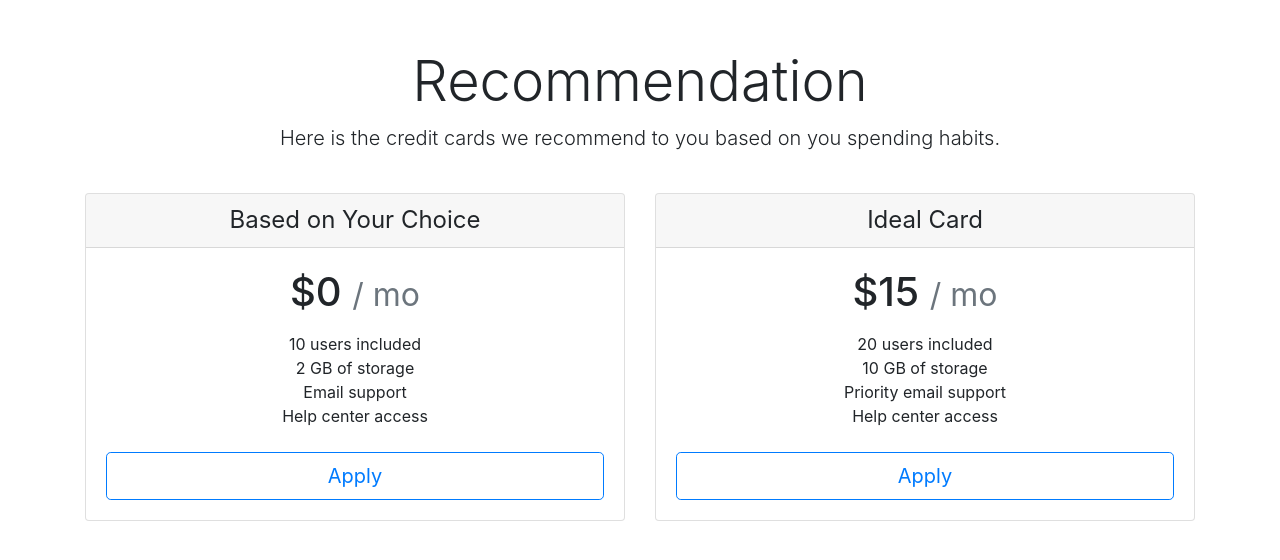
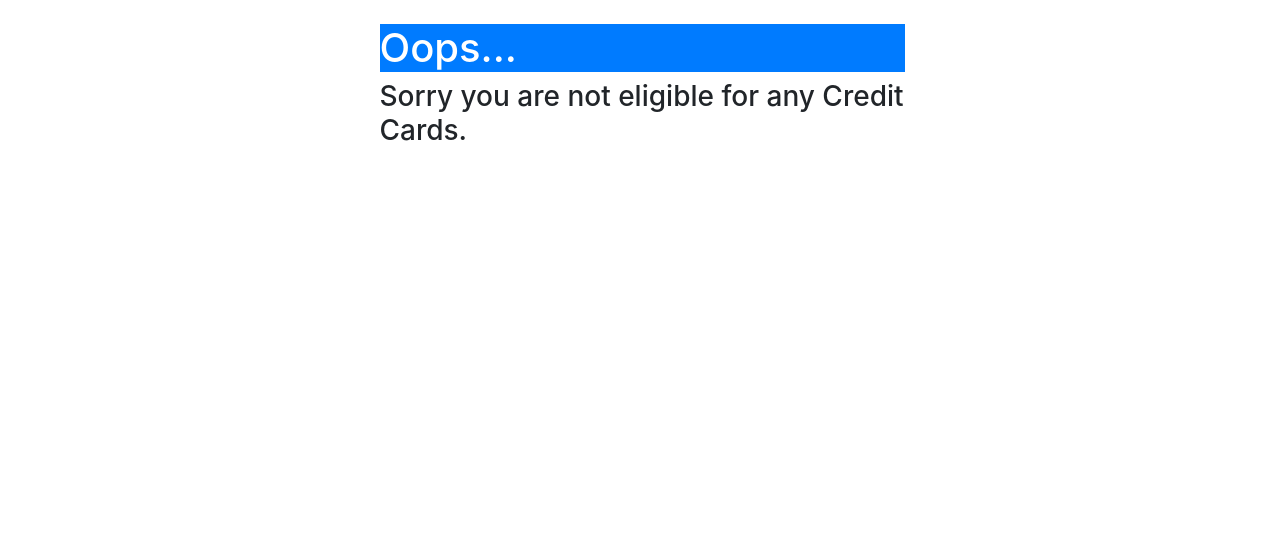
Before and after one commit to davidygp/IRS-MR-2019-01-19-IS1PT-GRP-MRCard, a Django app: page /test/ in a window 1280 px wide. Shown: the top 560 px of the page. Run offline with Django 3.2, Linux system fonts and the light colour scheme; some libraries are stand-ins or nearby versions.

Commit message:
update no_recommendation

```diff
--- a/Recommender/templates/Recommender/test.html
+++ b/Recommender/templates/Recommender/test.html
@@ -1,76 +1,48 @@
 <!DOCTYPE html>
 <html lang="en">
-<style>
-.lead {
-    font-size: 1.25rem;
-    font-weight: 300;
-}
-</style>
 <head>
     {% load static %}
     <link rel="stylesheet" type="text/css" href={% static "Recommender/vendor/bootstrap/css/bootstrap.min.css" %}>
     <meta charset="UTF-8">
     <title>Eligibility</title>
+    <style>
+        /*web background*/
+        .container{
+            display:table;
+            height:100%;
+        }
+
+        .row{
+            display: table-cell;
+            vertical-align: middle;
+        }
+        /* centered columns styles */
+        .row-centered {
+            text-align:center;
+        }
+        .col-centered {
+            display:inline-block;
+            float:none;
+            text-align:left;
+            margin-right:-4px;
+        }
+    </style>
 </head>
+<body>
 
-<body>
-    <div class="pricing-header px-3 py-3 pt-md-5 pb-md-4 mx-auto text-center">
-      <h1 class="display-4">Recommendation</h1>
-      <p class="lead">Here is the credit cards we recommend to you based on you spending habits.</p>
-    </div>
-<div class="container">
-      <div class="card-deck mb-3 text-center">
-        <div class="card mb-4 box-shadow">
-          <div class="card-header">
-            <h4 class="my-0 font-weight-normal">Based on Your Choice</h4>
-          </div>
-          <div class="card-body">
-            <h1 class="card-title pricing-card-title">$0 <small class="text-muted">/ mo</small></h1>
-            <ul class="list-unstyled mt-3 mb-4">
-              <li>10 users included</li>
-              <li>2 GB of storage</li>
-              <li>Email support</li>
-              <li>Help center access</li>
-            </ul>
-            <button type="button" class="btn btn-lg btn-block btn-outline-primary">Apply</button>
-          </div>
+<div class="container mt-4">
+    <div class="row row-centered">
+        <div class="well col-md-6 col-centered">
+            <h1 class="text-white bg-primary">Oops...</h1>
+            <h3>Sorry you are not eligible for any Credit Cards.</h3>
+{#            <h2>Thank you</h2>#}
         </div>
-        <div class="card mb-4 box-shadow">
-          <div class="card-header">
-            <h4 class="my-0 font-weight-normal">Ideal Card</h4>
-          </div>
-          <div class="card-body">
-            <h1 class="card-title pricing-card-title">$15 <small class="text-muted">/ mo</small></h1>
-            <ul class="list-unstyled mt-3 mb-4">
-              <li>20 users included</li>
-              <li>10 GB of storage</li>
-              <li>Priority email support</li>
-              <li>Help center access</li>
-            </ul>
-            <button type="button" class="btn btn-lg btn-block btn-outline-primary">Apply</button>
-          </div>
-        </div>
-<!--         <div class="card mb-4 box-shadow">
-          <div class="card-header">
-            <h4 class="my-0 font-weight-normal">Enterprise</h4>
-          </div>
-          <div class="card-body">
-            <h1 class="card-title pricing-card-title">$29 <small class="text-muted">/ mo</small></h1>
-            <ul class="list-unstyled mt-3 mb-4">
-              <li>30 users included</li>
-              <li>15 GB of storage</li>
-              <li>Phone and email support</li>
-              <li>Help center access</li>
-            </ul>
-            <button type="button" class="btn btn-lg btn-block btn-primary">Contact us</button>
-          </div>
-        </div>
-      </div> -->
 
     </div>
+</div>
+
 
 <script src={% static "Recommender/vendor/jquery/jquery-3.2.1.min.js" %}></script>
 <script src={% static "Recommender/vendor/bootstrap/js/popper.js" %}></script>
 <script src={% static "Recommender/vendor/bootstrap/js/bootstrap.min.js" %}></script>
-
 </body>
```
Also changed, not shown: Recommender/templates/Recommender/no_recommendation.html (+47 -2 lines), db.sqlite3.
